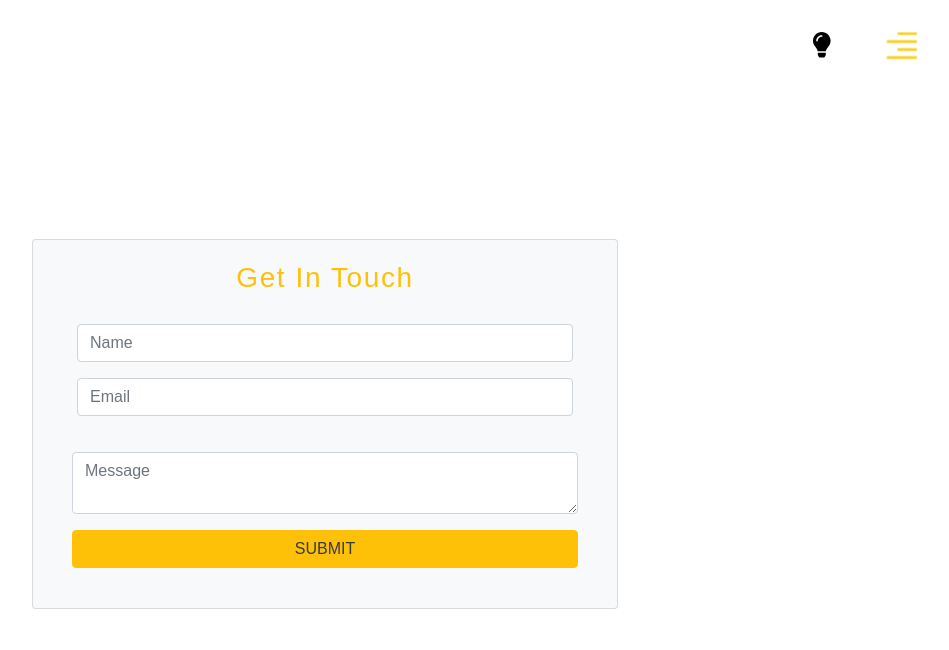
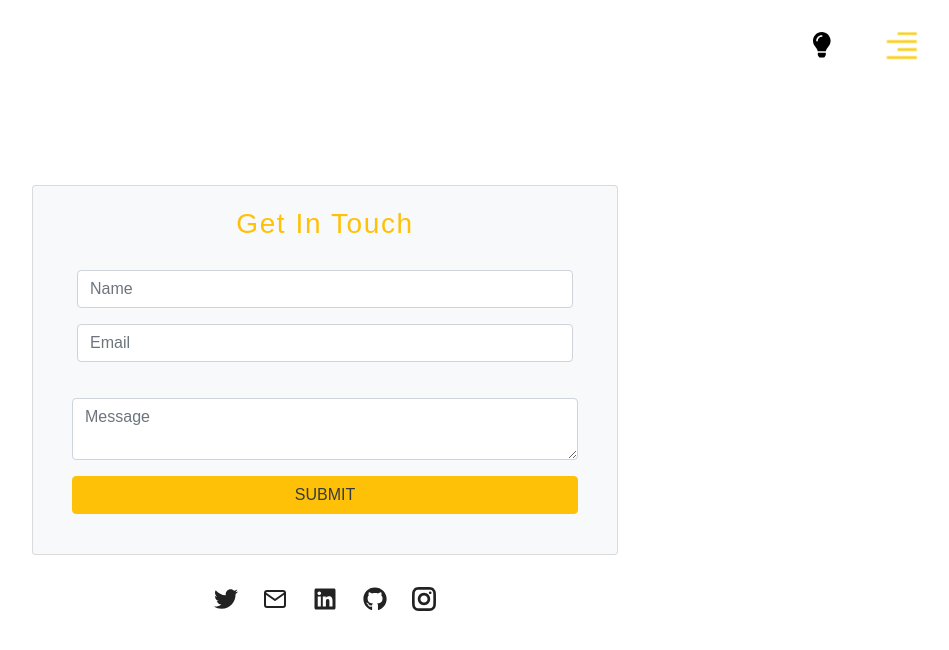
Before and after one commit to odofing/myPortfolio, a React (Create React App) app: page /contact in a window 1280 px wide. Shown: the top 650 px of the page, without its empty margins (315-1264 px from the left). Built offline with nearby package versions, Linux system fonts and the light colour scheme.

Commit message:
Modified

```diff
--- a/src/Components/About/About.js
+++ b/src/Components/About/About.js
@@ -25,9 +25,53 @@ const About = () =>  {
       <div className="col-md-7" id="about">
         <div className="card border-info mb-3 text-center">
 
-          <div className="card-header text-capitalize h3 text-dark"> about me</div>
+          <div className="card-header text-capitalize h3 text-dark"> about</div>
           <div className="card-body text-primary">
-          <p className="card-text">Lorem ipsum dolor sit amet consectetur adipisicing elit. Quod tempora ratione, sint excepturi quaerat ab eligendi temporibus repellendus inventore odit ex repellat obcaecati dolor harum amet vel animi minima debitis </p>
+          <table class="table table-bordered">
+  <tbody>
+    <tr>
+      <th scope="row">Name:</th>
+      <td>Odofin Gbadamosi Lekan</td>
+    </tr>
+
+    <tr>
+      <th scope="row">Gender:</th>
+      <td>Male</td>
+    </tr>
+
+    <tr>
+      <th scope="row">Age:</th>
+      <td>31</td>
+    </tr>
+
+    <tr>
+      <th scope="row">Degree:</th>
+      <td>M.Sc</td>
+    </tr>
+
+    <tr>
+      <th scope="row">Programming Language:</th>
+      <td>Javascript</td>
+    </tr>
+
+    <tr>
+      <th scope="row">Role:</th>
+      <td>Frontend Web Developer (React)</td>
+    </tr>
+
+    <tr>
+      <th scope="row">Years of Experience:</th>
+      <td>5 years</td>
+    </tr>
+
+    {/* <tr>
+      <th scope="row">Work Mode:</th>
+      <td> Remote or On-site</td>
+    </tr> */}
+
+  </tbody>
+</table>
+          {/* <p className="card-text">Lorem ipsum dolor sit amet consectetur adipisicing elit. Quod tempora ratione, sint excepturi quaerat ab eligendi temporibus repellendus inventore odit ex repellat obcaecati dolor harum amet vel animi minima debitis </p> */}
 
        <a className="btn btn-outline-warning ml-4" type="btn" href="https://res.cloudinary.com/dy6qqzift/image/upload/v1605792228/odofin_Gbadamosi_201120_nkxsw4.pdf"> View Résumé</a>
           </div>
@@ -48,7 +92,7 @@ const About = () =>  {
        <button className="btn p-3"><AiFillGithub style={{color: 'grey', fontSize: '2.4rem'}} /><br/> <p className="lead pt-3 text-uppercase">github</p> </button>
             <button className="btn p-3"><FaGit style={{color: 'red', fontSize: '2.4rem'}} /><br/> <p className="lead pt-3 text-uppercase">git</p> </button>
 
-            <button className="btn p-3"><SiBootstrap style={{color: 'blue', fontSize: '2.4rem'}} /><br/> <p className="lead pt-3 text-uppercase">bootstrap</p></button>
+            <button className="btn p-3"><SiBootstrap style={{background: 'white', color: 'rgb(66, 23, 116)', fontSize: '2.4rem'}} /><br/> <p className="lead pt-3 text-uppercase">bootstrap</p></button>
             <button className="btn p-3">  <SiJavascript style={{color: 'orange', fontSize: '2.4rem'}} /><br/> <p className="lead pt-3 text-uppercase">javascript</p></button>
             <button className="btn p-3">  <DiCss3 style={{color: 'rgb(45, 125, 230)', fontSize: '2.4rem'}} /><br/> <p className="lead pt-3 text-uppercase">css3</p></button>
             <button className="btn p-3"><DiNpm style={{color: 'red', fontSize: '2.4rem'}}/><br/> <p className="lead pt-3 text-uppercase">npm</p> </button>
--- a/src/Components/Contact/Contact.js
+++ b/src/Components/Contact/Contact.js
@@ -1,8 +1,10 @@
 import React from 'react';
+import Socials from '../Socials';
 
 function Contact() {
     return (
-    <section className="mt-5 bg-green" >
+      <div>
+    <section className="mt-5" >
     <div className="container" >
       <div className="row " >
         <form action="/contact" method="post" name="contact" className="col-lg-12">
@@ -36,9 +38,13 @@ function Contact() {
                 </div>
             </div>
         </form>
+
       </div>
       </div>
+
   </section>
+  <Socials />
+  </div>
     )
 }
 
--- a/src/Components/Homepage/Homepage.jsx
+++ b/src/Components/Homepage/Homepage.jsx
@@ -16,6 +16,7 @@ const Landing = () => {
         <ul className=" mt-4"  >
         <li > <Link to="/contact" type="button" className="btn btn-outline-warning pl-4 pr-4">Hire Me</Link> </li>
         </ul>
+
         <ul className="social-icons">
         <li className="p-2">
           <a href="mailto:odofing@gmail.com"rel="noopener noreferrer" target="_blank"><FiMail /> </a>
--- a/src/Components/Sidebar/Sidebar.js
+++ b/src/Components/Sidebar/Sidebar.js
@@ -3,10 +3,11 @@ import { FaTimes, FaHome, FaUser,
   FaFolderOpen, FaBloggerB } from 'react-icons/fa';
   import { MdContactPhone } from 'react-icons/md';
 import {  useGlobalContext } from '../context';
+import Socials from '../Socials';
 import { Link } from 'react-router-dom';
-import { FiMail } from 'react-icons/fi';
-import { FaGithub, FaLinkedin, FaTwitter,  } from 'react-icons/fa';
- import { GrInstagram } from 'react-icons/gr';
+// import { FiMail } from 'react-icons/fi';
+// import { FaGithub, FaLinkedin, FaTwitter,  } from 'react-icons/fa';
+//  import { GrInstagram } from 'react-icons/gr';
 
 
 const Sidebar = () => {
@@ -28,7 +29,8 @@ const Sidebar = () => {
            <li> <Link to="/blog"><FaBloggerB /> Blog</Link> </li>
             <li> <Link to="/contact"> <MdContactPhone />Contact</Link> </li>
         </ul>
-        <ul className="socials-icons">
+        <Socials />
+        {/* <ul className="socials-icons">
         <li>
           <a href="https://twitter.com/g_odofin"rel="noopener noreferrer" target="_blank"><FaTwitter /> </a>
 
@@ -50,7 +52,7 @@ const Sidebar = () => {
           <a href="https://www.instagram.com/g_odofin/" rel="noopener noreferrer" target="_blank"><GrInstagram /> </a>
 
         </li>
-        </ul>
+        </ul> */}
     </aside>
 }
 
--- /dev/null
+++ b/src/Components/Socials.js
@@ -0,0 +1,38 @@
+import React from 'react';
+import { FiMail } from 'react-icons/fi';
+import { FaGithub, FaLinkedin, FaTwitter,  } from 'react-icons/fa';
+ import { GrInstagram } from 'react-icons/gr';
+
+
+
+function Socials() {
+    return (
+        <div>
+             <ul className="socials-icons mt-4 font-weight-bold justify-content-center justify-content-lg-between">
+        <li>
+          <a href="https://twitter.com/g_odofin"rel="noopener noreferrer" target="_blank"><FaTwitter /> </a>
+
+        </li>
+        <li>
+          <a href="mailto:odofing@gmail.com"rel="noopener noreferrer" target="_blank"><FiMail /> </a>
+
+        </li>
+        <li>
+          <a href="https://www.linkedin.com/in/odofin-gbadamosi-414a1472/"rel="noopener noreferrer"target="_blank"><FaLinkedin /> </a>
+
+        </li>
+        <li>
+          <a href="https://github.com/odofing"rel="noopener noreferrer" target="_blank"><FaGithub /> </a>
+
+        </li>
+
+        <li>
+          <a href="https://www.instagram.com/g_odofin/" rel="noopener noreferrer" target="_blank"><GrInstagram /> </a>
+
+        </li>
+        </ul>
+        </div>
+    )
+}
+
+export default Socials
```
